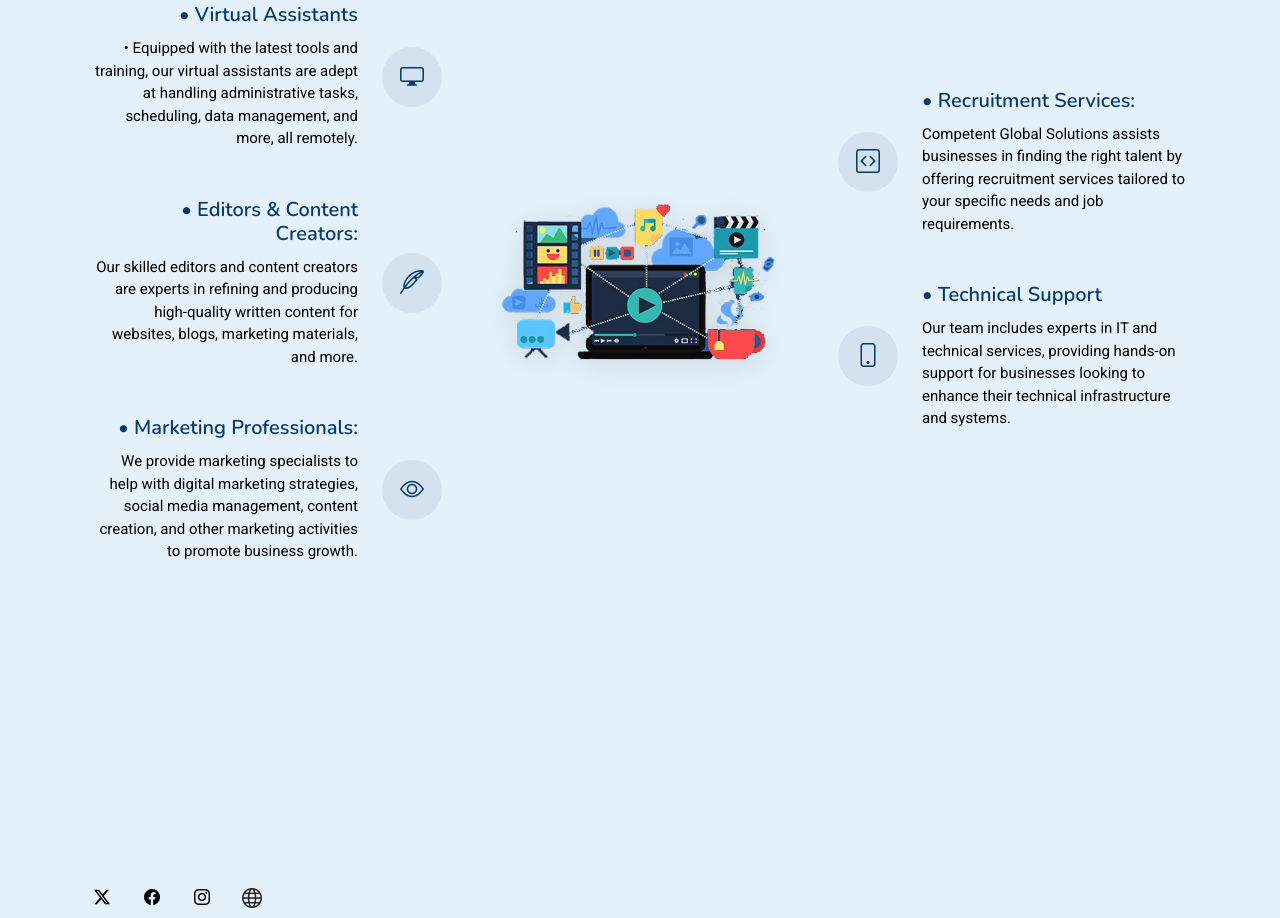
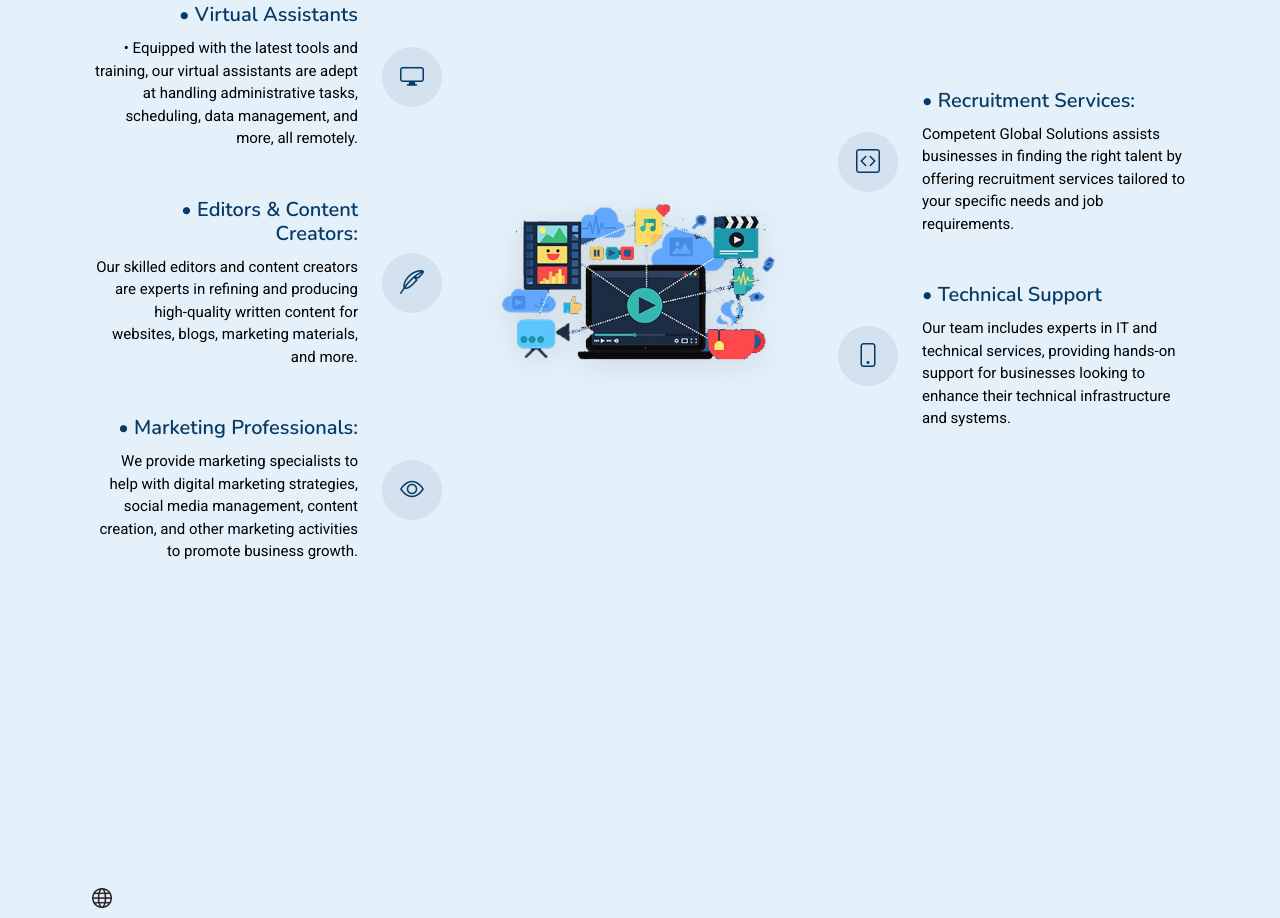
Before and after one commit to Competent-Global-Solutions/Competent, a plain HTML site: page index.html in a window 1280 px wide. Shown: the part 2153-3071 px from the top of the page. Drawn offline with nearby package versions, Linux system fonts and the light colour scheme.

Commit message:
Updated code

```diff
--- a/index.html
+++ b/index.html
@@ -287,9 +287,10 @@
           </a>
 
           <div class="social-links d-flex mt-4">
-            <a href="" target="_blank"><i class="bi bi-twitter-x"></i></a>
+          <!---->
+            <!--<a href="" target="_blank"><i class="bi bi-twitter-x"></i></a>
             <a href="" target="_blank"><i class="bi bi-facebook"></i></a>
-            <a href="" target="_blank"><i class="bi bi-instagram"></i></a>
+            <a href="" target="_blank"><i class="bi bi-instagram"></i></a> -->
             <a href="https://www.competentmedicalsolutions.com/?fbclid=IwZXh0bgNhZW0CMTEAAR1M84f8BhHOOc5pgublNVD6hEjpjsTmWXi9ni-65Aavw2WCTu-bQ8GYABc_aem_qvZPHLrp_0MAeYqrfULHlg" target="_blank">
                 <img src="images/world-wide-signal.png" alt="Upwork" class="upwork-icon">
             </a>
```
